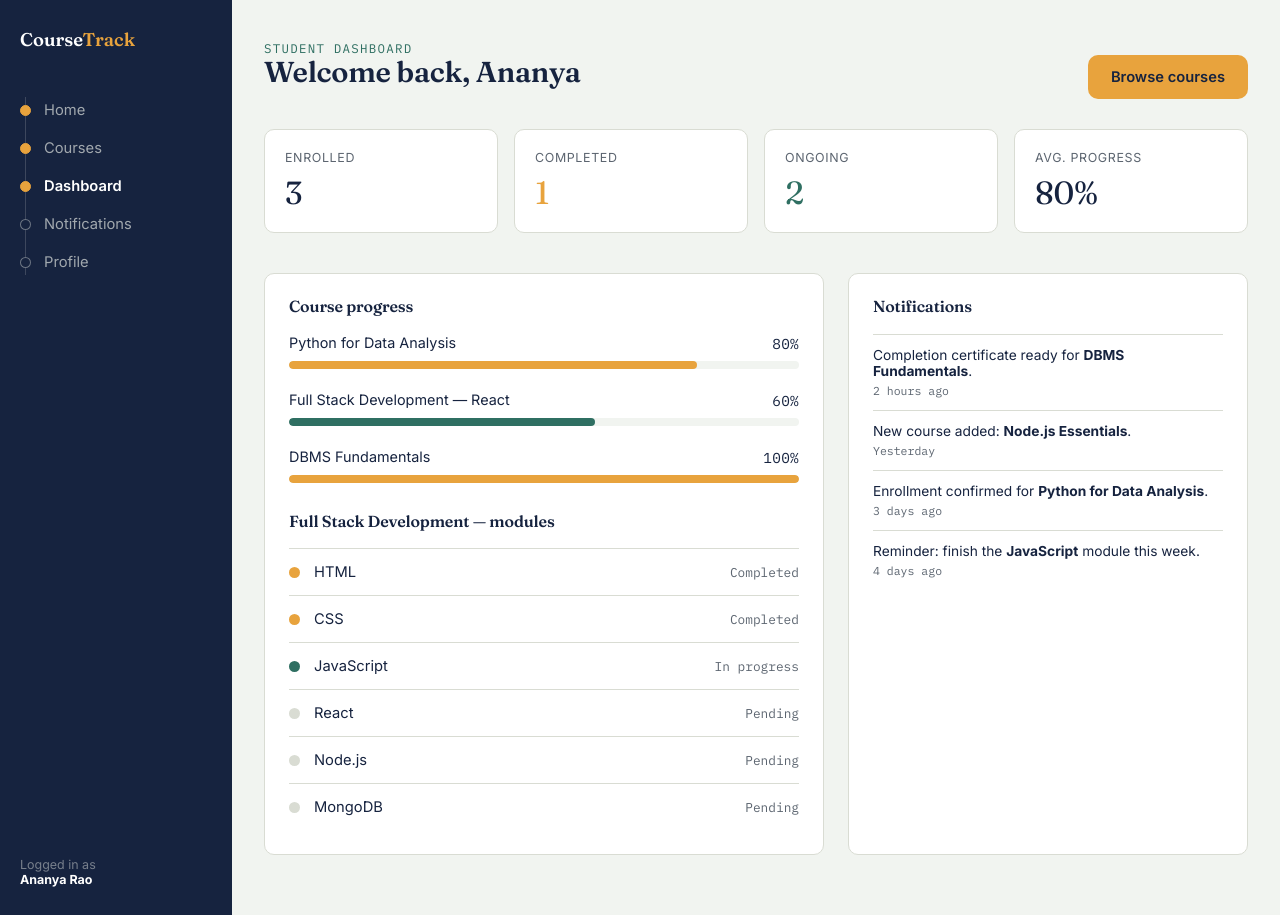
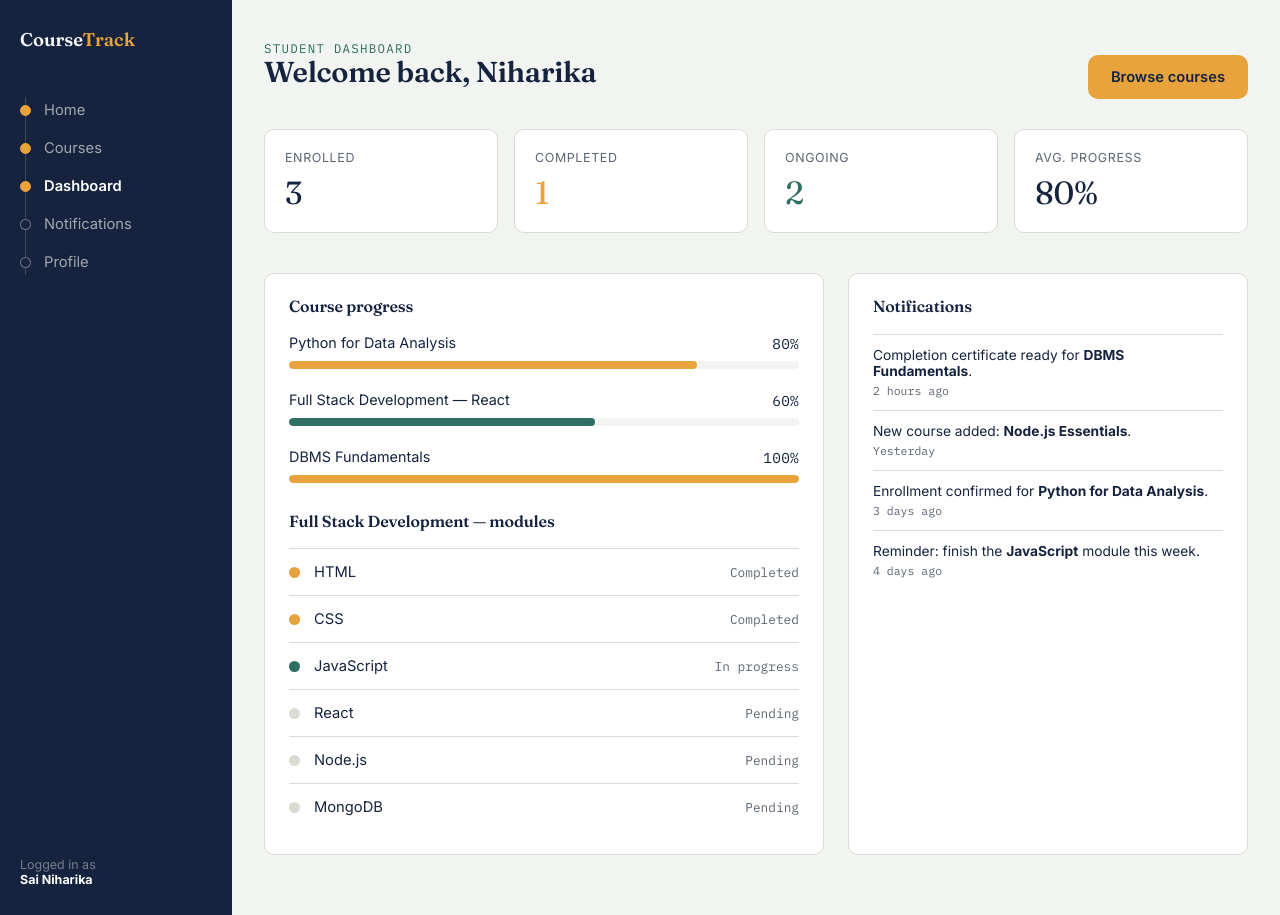
Before and after one commit to sainiharika23/coursetrack, a plain HTML site: page dashboard.html in a window 1280 px wide. Drawn offline with Linux system fonts and the light colour scheme; files that its build step writes are made by us from their sources.

Commit message:
Update dashboard.html

```diff
--- a/dashboard.html
+++ b/dashboard.html
@@ -19,14 +19,14 @@
         <a>Notifications</a>
         <a>Profile</a>
       </nav>
-      <div class="side-foot">Logged in as<br><strong style="color:#fff;">Ananya Rao</strong></div>
+      <div class="side-foot">Logged in as<br><strong style="color:#fff;">Sai Niharika</strong></div>
     </aside>
 
     <main>
       <div class="dash-head">
         <div>
           <div class="eyebrow">Student dashboard</div>
-          <h1 style="font-size:1.8rem;">Welcome back, Ananya</h1>
+          <h1 style="font-size:1.8rem;">Welcome back, Niharika</h1>
         </div>
         <a href="index.html" class="btn btn-amber">Browse courses</a>
       </div>
```
